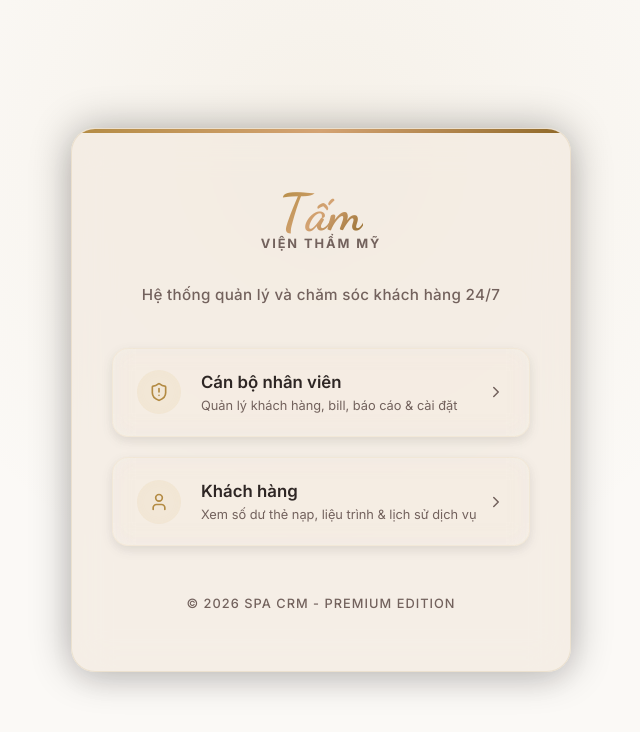
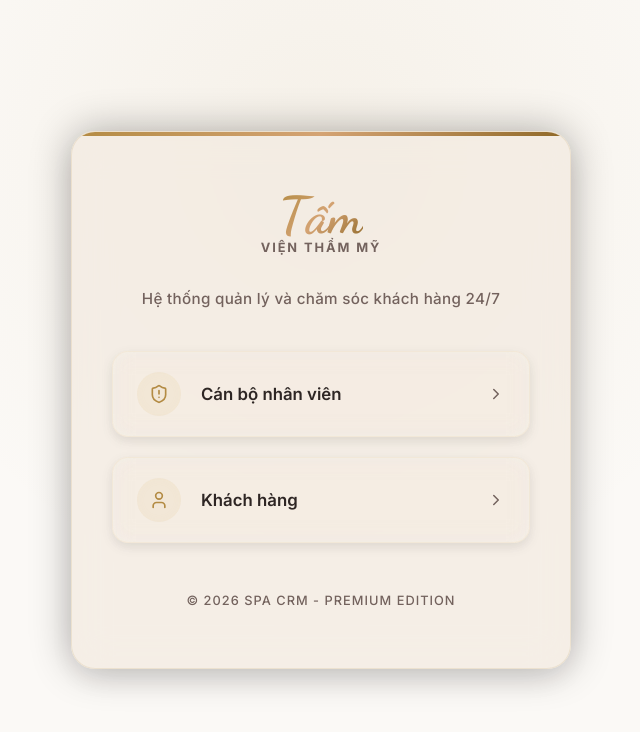
Before and after one commit to tuanasish/TamVienThamMy_CRM, a Next.js app: page / in a window 1280 px wide. Shown: the top 732 px of the page, without its empty margins (319-959 px from the left). Built offline with nearby package versions, Linux system fonts and the light colour scheme.

Commit message:
design: remove subtext descriptions under role buttons on home page

```diff
--- a/src/app/page.tsx
+++ b/src/app/page.tsx
@@ -19,9 +19,6 @@ export default function Home() {
               </div>
               <div style={{ textAlign: "left" }}>
                 <div>Cán bộ nhân viên</div>
-                <div style={{ fontSize: "0.8rem", color: "var(--text-secondary)", fontWeight: "normal" }}>
-                  Quản lý khách hàng, bill, báo cáo & cài đặt
-                </div>
               </div>
             </div>
             <ChevronRight className={styles.arrowIcon} size={18} />
@@ -34,9 +31,6 @@ export default function Home() {
               </div>
               <div style={{ textAlign: "left" }}>
                 <div>Khách hàng</div>
-                <div style={{ fontSize: "0.8rem", color: "var(--text-secondary)", fontWeight: "normal" }}>
-                  Xem số dư thẻ nạp, liệu trình & lịch sử dịch vụ
-                </div>
               </div>
             </div>
             <ChevronRight className={styles.arrowIcon} size={18} />
```
